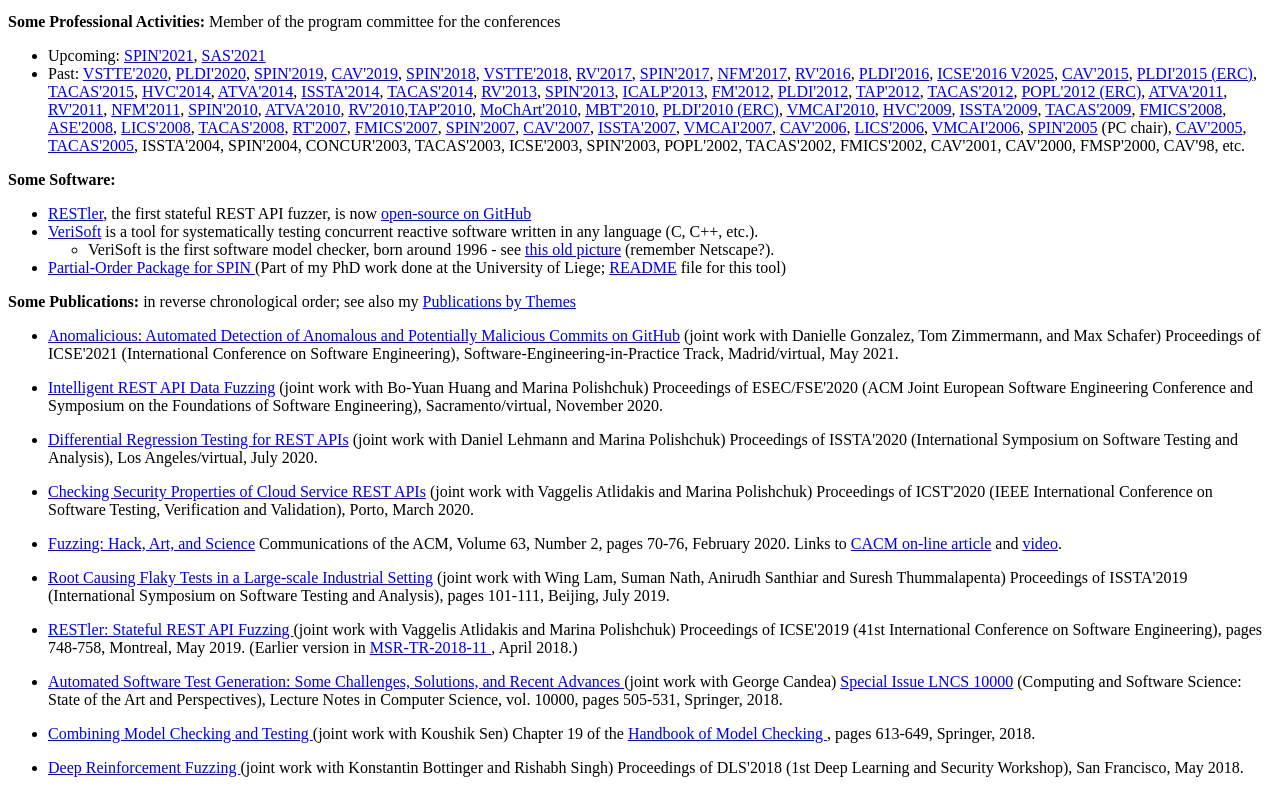
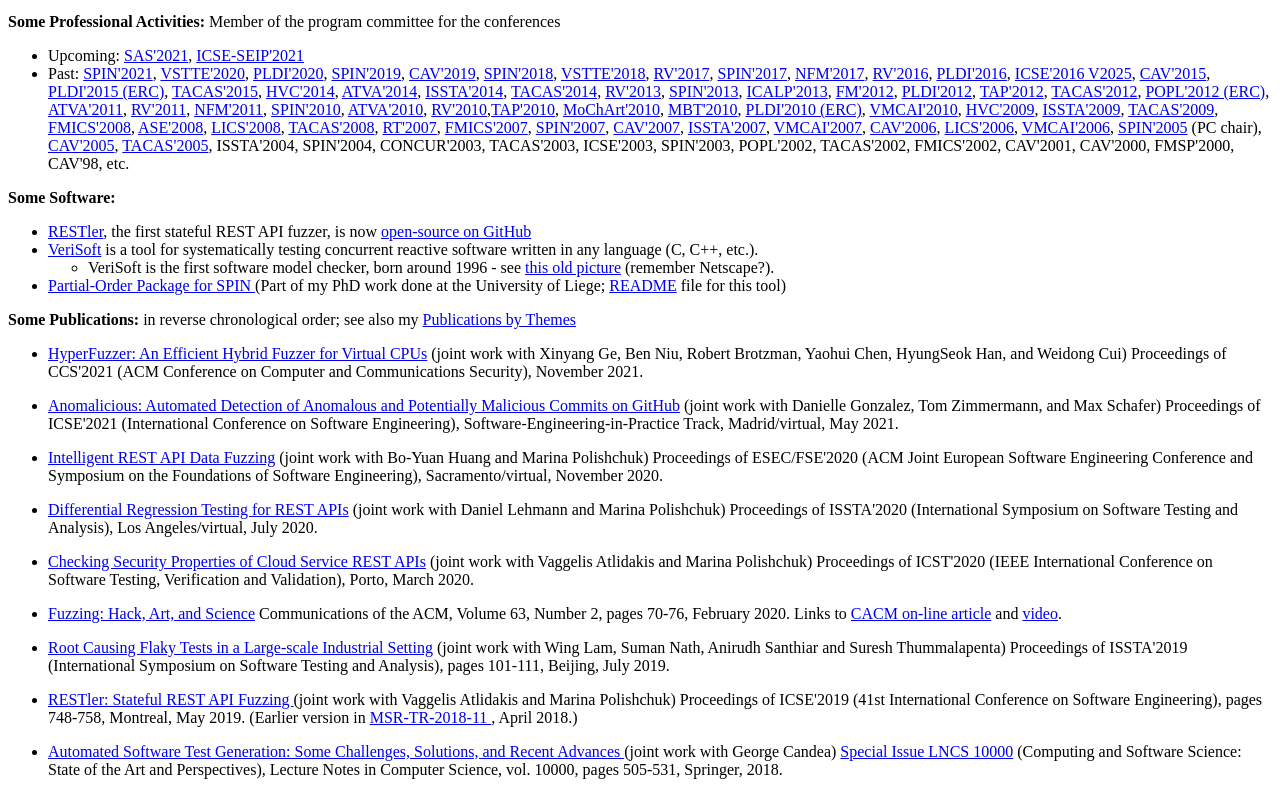
Before and after one commit to patricegodefroid/patricegodefroid.github.io, a plain HTML site: page index.html in a window 1280 px wide. Shown: the part 1600-2390 px from the top of the page. Drawn offline with Linux system fonts and the light colour scheme.

Commit message:
add CCS'2021 paper, ICSE-SEIP'2022 PC membership

```diff
--- a/index.html
+++ b/index.html
@@ -238,9 +238,10 @@ for the conferences
 <ul>
 
 <li> Upcoming:
+<a href="https://conf.researchr.org/home/sas-2021">SAS'2021</a>,
+<a href="https://conf.researchr.org/track/icse-2022/icse-2022-seip---software-engineering-in-practice">ICSE-SEIP'2021</a>
+<li> Past:
 <a href="https://conf.researchr.org/home/spin-2021">SPIN'2021</a>,
-<a href="https://conf.researchr.org/home/sas-2021">SAS'2021</a>
-<li> Past:
 <a href="https://sri-csl.github.io/VSTTE20/">VSTTE'2020</a>,
 <a href="https://pldi20.sigplan.org/home">PLDI'2020</a>,
 <a href="https://conf.researchr.org/track/spin-2019/spin-2019-papers">SPIN'2019</a>,
@@ -341,6 +342,12 @@ README</A> file for this tool)
 href="pubs-by-theme.html"> Publications by Themes </a>
 
 <UL>
+
+<li> <a href="public_psfiles/hyperfuzzer-ccs21.pdf">HyperFuzzer: An
+Efficient Hybrid Fuzzer for Virtual CPUs</a> (joint work with Xinyang
+Ge, Ben Niu, Robert Brotzman, Yaohui Chen, HyungSeok Han, and Weidong
+Cui) Proceedings of CCS'2021 (ACM Conference on Computer and
+Communications Security), November 2021. <p>
 
 <li> <a href="public_psfiles/icse2021.pdf">Anomalicious: Automated
 Detection of Anomalous and Potentially Malicious Commits on GitHub</a>
```
Also changed, not shown: pubs-by-theme.html (+3 -0 lines), 1 other file.
